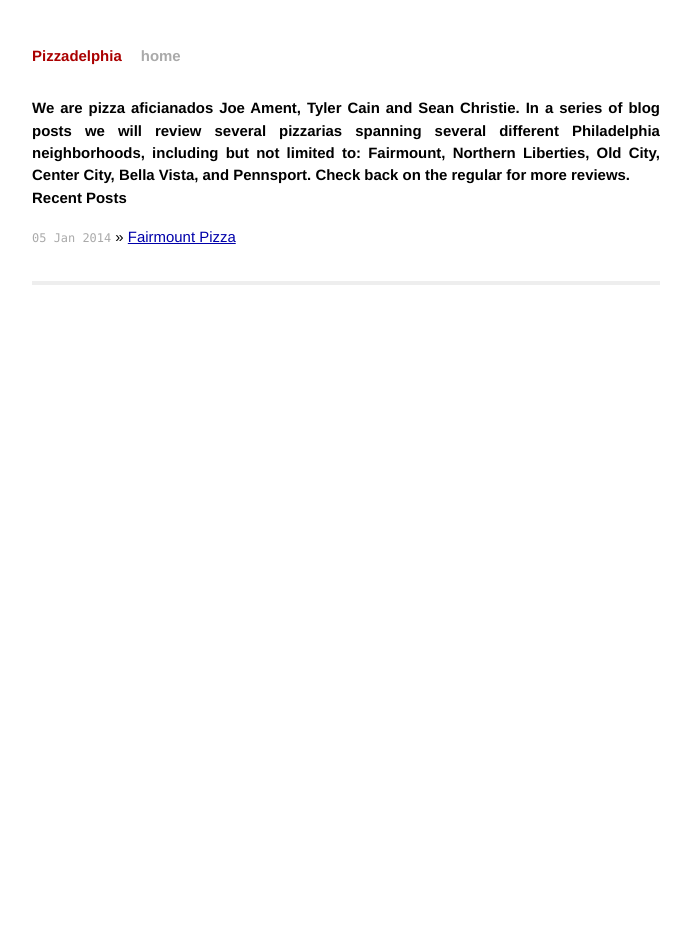
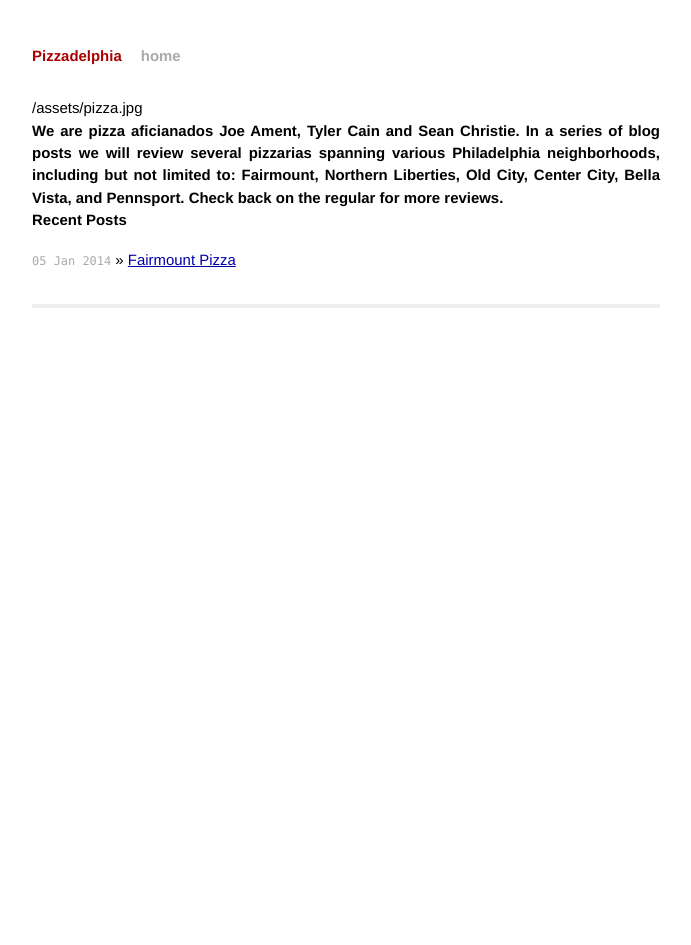
Before and after one commit to jdament/jdament.github.io, a Jekyll site: the page built from index.html, in a window 1280 px wide. Shown: the whole page, without its empty margins (294-985 px from the left). Built offline with Jekyll 4.4.1, drawn with Linux system fonts in a browser that asks for light colours; Markdown is read by kramdown in place of the engine named in the settings; some of the changed lines change nothing that is shown.

Commit message:
add assets folder and asset_path liquid tag

```diff
--- /dev/null
+++ b/_plugins/asset_path_tag.rb
@@ -0,0 +1,55 @@
+# Title: Asset path tag for Jekyll
+# Author: Sam Rayner http://samrayner.com
+# Description: Output a relative URL for assets based on the post or page
+#
+# Syntax {% asset_path [filename] %}
+#
+# Examples:
+# {% asset_path kitten.png %} on post 2013-01-01-post-title
+# {% asset_path pirate.mov %} on page page-title
+#
+# Output:
+# /assets/posts/post-title/kitten.png
+# /assets/page-title/pirate.mov
+#
+
+module Jekyll
+  class AssetPathTag < Liquid::Tag
+    @filename = nil
+
+    def initialize(tag_name, markup, tokens)
+      #strip leading and trailing quotes
+      @filename = markup.strip.gsub(/^("|')|("|')$/, '')
+      super
+    end
+
+    def render(context)
+      if @filename.empty?
+        return "Error processing input, expected syntax: {% asset_path [filename] %}"
+      end
+
+      path = ""
+      page = context.environments.first["page"]
+
+      #if a post
+      if page["id"]
+        #loop through posts to find match and get slug
+        context.registers[:site].posts.each do |post|
+          if post.id == page["id"]
+            path = "posts/#{post.slug}"
+          end
+        end
+      else
+        path = page["url"]
+      end
+
+      #strip filename
+      path = File.dirname(path) if path =~ /\.\w+$/
+
+      #fix double slashes
+      "/assets/#{path}/#{@filename}".gsub(/\/{2,}/, '/')
+    end
+  end
+end
+
+Liquid::Template.register_tag('asset_path', Jekyll::AssetPathTag)
--- a/index.html
+++ b/index.html
@@ -4,7 +4,8 @@ title: Pizzadelphia
 ---
 
 <div id="home">
-	<h2>We are pizza aficianados Joe Ament, Tyler Cain and Sean Christie. In a series of blog posts we will review several pizzarias spanning several different Philadelphia neighborhoods, including but not limited to: Fairmount, Northern Liberties, Old City, Center City, Bella Vista, and Pennsport. Check back on the regular for more reviews. </h2>
+	{% asset_path pizza.jpg %}
+	<h2>We are pizza aficianados Joe Ament, Tyler Cain and Sean Christie. In a series of blog posts we will review several pizzarias spanning various Philadelphia neighborhoods, including but not limited to: Fairmount, Northern Liberties, Old City, Center City, Bella Vista, and Pennsport. Check back on the regular for more reviews. </h2>
   <h1>Recent Posts</h1>
   <ul class="posts">
     {% for post in site.posts %}
```
Also changed, not shown: assets/pizza.jpg (added).
